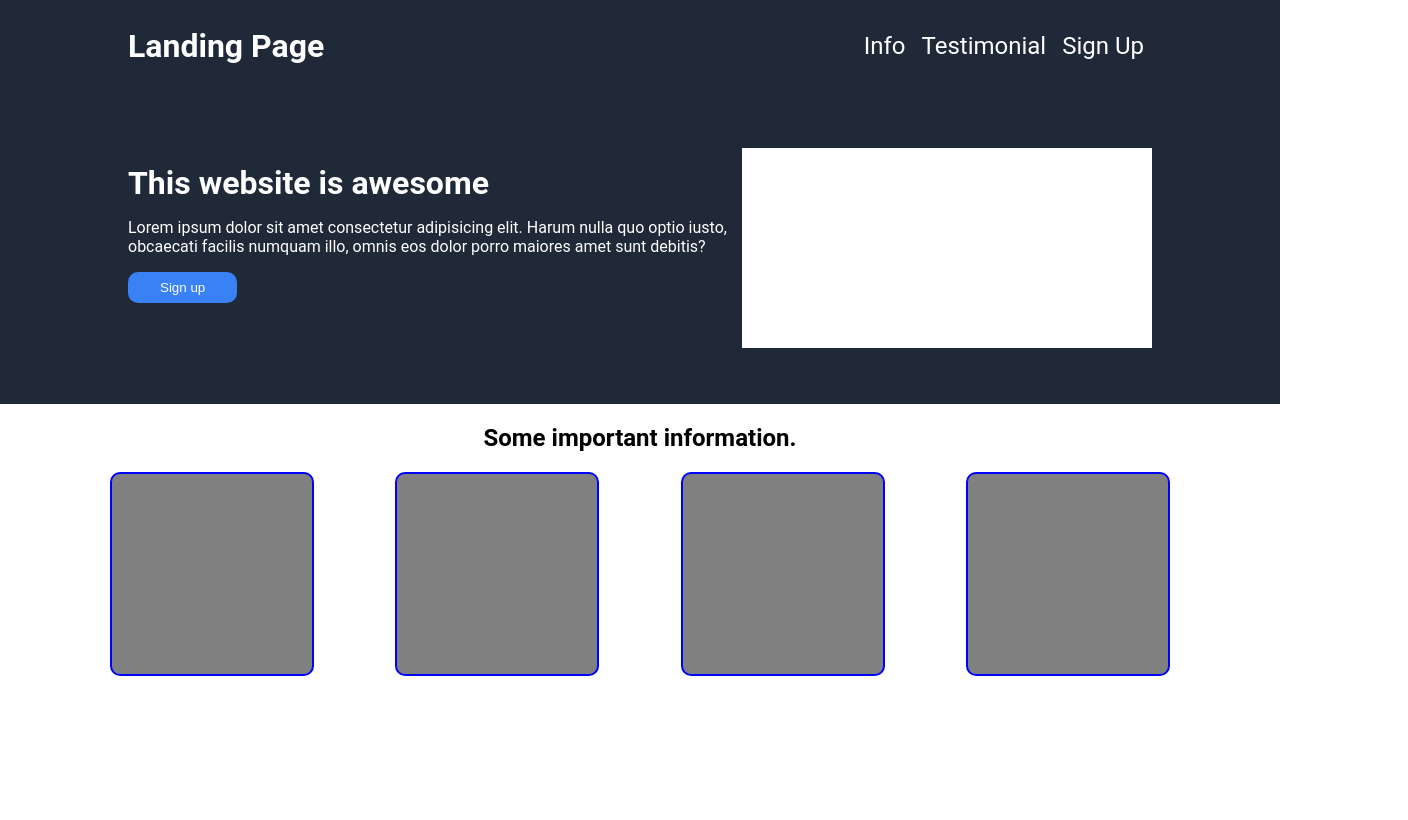
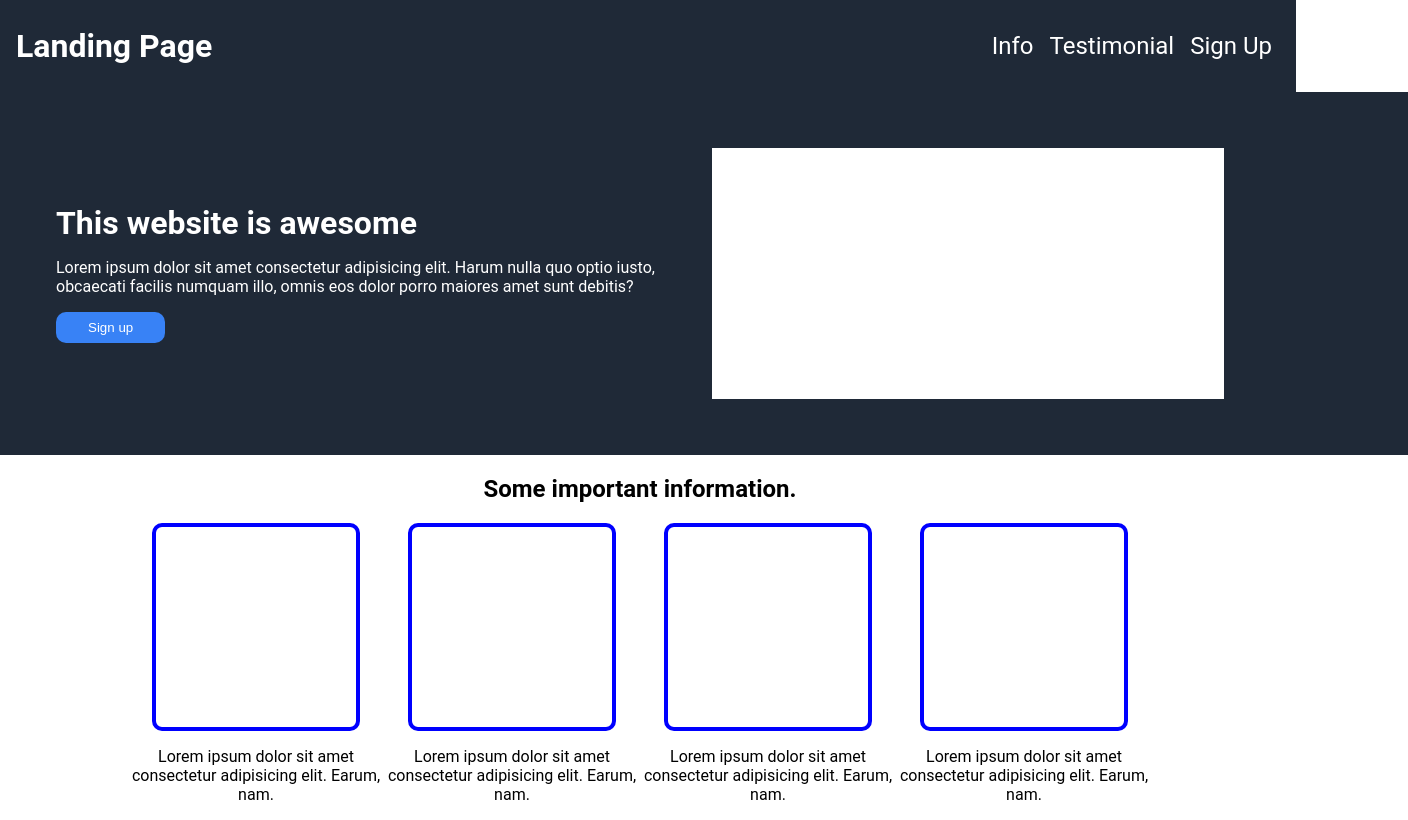
Before and after one commit to dyfi78/landing-page-project, a plain HTML site: page index.html in a window 1280 px wide. Shown: the whole page, 1408 px wide, since content can reach past the window. Drawn offline with Linux system fonts and the light colour scheme.

Commit message:
Made new divs for photo/text boxes.
Still working on the scaling for the different blocks
of the page.
Quote, signup, and footer divs yet to be utilized.
Work in progress.

```diff
--- a/index.html
+++ b/index.html
@@ -9,7 +9,7 @@
   <body>
     <div class="page">
       <div class="header">
-        <h1>Landing Page</h1>
+        <h1 class="logo">Landing Page</h1>
 
     <ul>
         <li><a href="">Info</a></li>
@@ -33,10 +33,23 @@
       <div class="info">
         <h2>Some important information.</h2>
         <div class="photos">
+            <div class="photo-text-block">
+            <div class="info-photo">
+            </div>
+            <p>Lorem ipsum dolor sit amet consectetur adipisicing elit. Earum, nam.</p>
+        </div>
+        <div class="photo-text-block">
             <div class="info-photo"></div>
+            <p>Lorem ipsum dolor sit amet consectetur adipisicing elit. Earum, nam.</p>
+            </div>
+            <div class="photo-text-block">
             <div class="info-photo"></div>
+            <p>Lorem ipsum dolor sit amet consectetur adipisicing elit. Earum, nam.</p>
+            </div>
+            <div class="photo-text-block">
             <div class="info-photo"></div>
-            <div class="info-photo"></div>
+            <p>Lorem ipsum dolor sit amet consectetur adipisicing elit. Earum, nam.</p>
+            </div>
         </div>
       </div>
 
--- a/style.css
+++ b/style.css
@@ -2,6 +2,7 @@ body {
     height: 100vh;
     font-family: Roboto, sans-serif;
     margin: 0;
+
 }
 
 .header{
@@ -10,7 +11,12 @@ body {
     display: flex;
     justify-content: space-between;
     align-items: center;
-    padding: 16px 10%;
+    padding: 16px;
+    width: 100%;
+}
+
+.logo {
+    padding: 0 16px;
 }
 
 ul {
@@ -30,16 +36,19 @@ a {
     background: #1f2937;
     padding: 56px 10%;
     display: flex;
+    width: 100%;
+
 }
 
 .title-text {
-    padding: 16px 0;
+    padding: 56px;
 }
 
 .title-photo {
     min-width: 40%;
     min-height: 200px;
     background: white;
+    margin-right: 56px;
 }
 
 h1 {
@@ -58,23 +67,40 @@ h1 {
     display: flex;
     flex-direction: column;
     align-items: center;
+    background: white;
+    height: 40%;
+
+
 }
 
 .photos {
     display: flex;
     align-items: center;
     justify-content: center;
-    gap: 10%;
+    width: 100%;
+    flex-wrap: wrap;
+
 }
 
 .info-photo {
     min-height: 200px;
     min-width: 200px;
-    background: gray;
-    border: 2px solid blue;
+    border: 4px solid blue;
     border-radius: 10px;
 
+
 }
+
+.photo-text-block {
+    display: flex;
+    flex-direction: column;
+    align-items: center;
+    justify-content: center;
+    text-align: center;
+    width: 20%;
+}
+
+
 
 .quote {
 
@@ -90,6 +116,9 @@ h1 {
 
 .page {
     height: 100%;
+    display: flex;
+    flex-direction: column;
+    align-items: center;
 }
 
 button {
```
